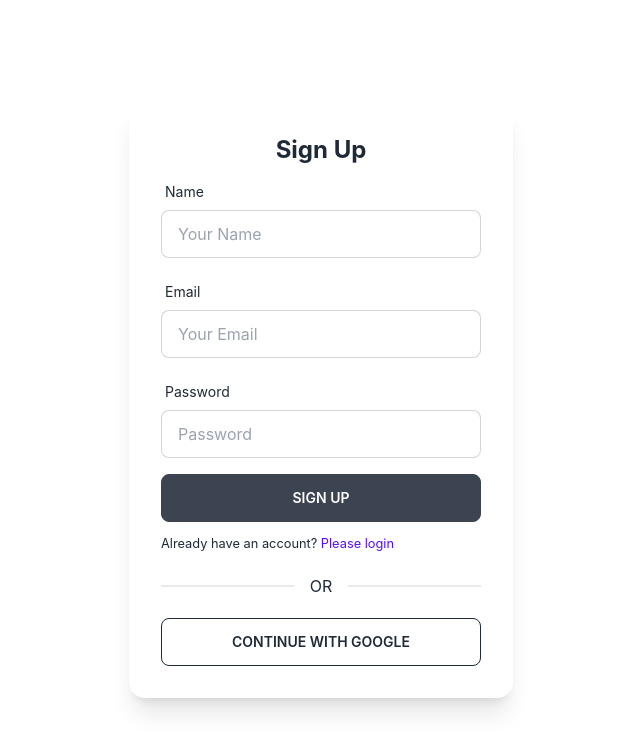
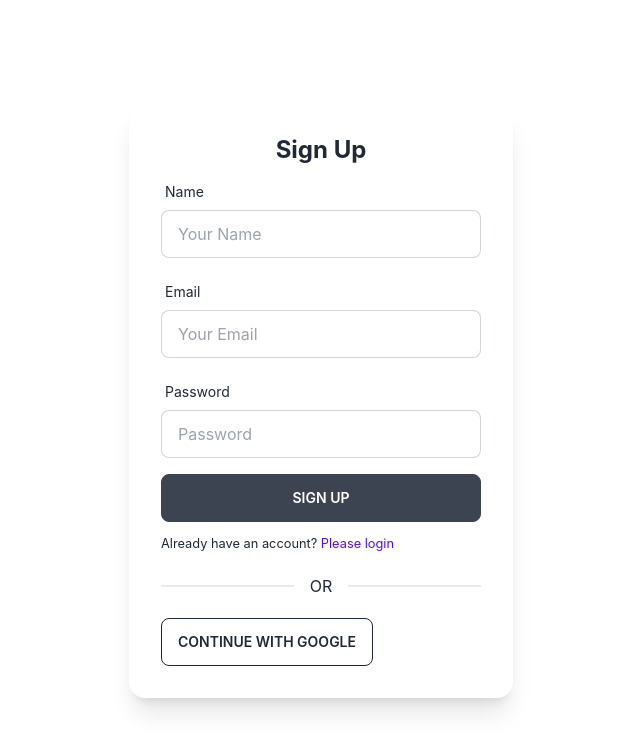
Before and after one commit to fahimabushra1/assignment-12, a React (Create React App) app: page /signup in a window 1280 px wide. Shown: the top 752 px of the page, without its empty margins (319-959 px from the left). Built offline with nearby package versions, Linux system fonts and the light colour scheme.

Commit message:
social log in form

```diff
--- a/src/pages/LogIn/SignUp/SignUp.js
+++ b/src/pages/LogIn/SignUp/SignUp.js
@@ -5,6 +5,7 @@ import { useForm } from "react-hook-form";
 import Loading from '../../Shared/Loading/Loading';
 import { Link, useNavigate } from 'react-router-dom';
 import useToken from '../../../Hooks/UseToken';
+import SocialLogin from '../SocialLogIn/SocialLogIn';
 
 const SignUp = () => {
     const [signInWithGoogle, gUser, gLoading, gError] = useSignInWithGoogle(auth);
@@ -122,10 +123,7 @@ const SignUp = () => {
                     </form>
                     <p><small>Already have an account? <Link className='text-primary' to="/login">Please login</Link></small></p>
                     <div className="divider">OR</div>
-                    <button
-                        onClick={() => signInWithGoogle()}
-                        className="btn btn-outline"
-                    >Continue with Google</button>
+                   <SocialLogin></SocialLogin>
                 </div>
             </div>
         </div >
--- a/src/pages/LogIn/SocialLogIn/SocialLogIn.js
+++ b/src/pages/LogIn/SocialLogIn/SocialLogIn.js
@@ -1,11 +1,34 @@
 import React from "react";
+import { useSignInWithGoogle } from "react-firebase-hooks/auth";
+import { useNavigate } from "react-router-dom";
+import auth from "../../../firebase.init";
 
-const SocialLogIn=()=>{
-    return(
+
+const SocialLogin = () => {
+    const [signInWithGoogle, user, loading, error] = useSignInWithGoogle(auth);
+    const navigate = useNavigate()
+    let errorElement;
+    if (error) {
+        errorElement =
+
+            <div>
+                <p className="text-danger">Error: {error.message}</p>
+            </div>
+    }
+
+    if (user) {
+        navigate('/home')
+    }
+    return (
         <div>
-
+            <button
+                onClick={() => signInWithGoogle()}
+                className="btn btn-outline"
+            >Continue with Google</button>
+            {errorElement}
         </div>
     )
+
 }
 
-export default SocialLogIn;
+export default SocialLogin;
```
